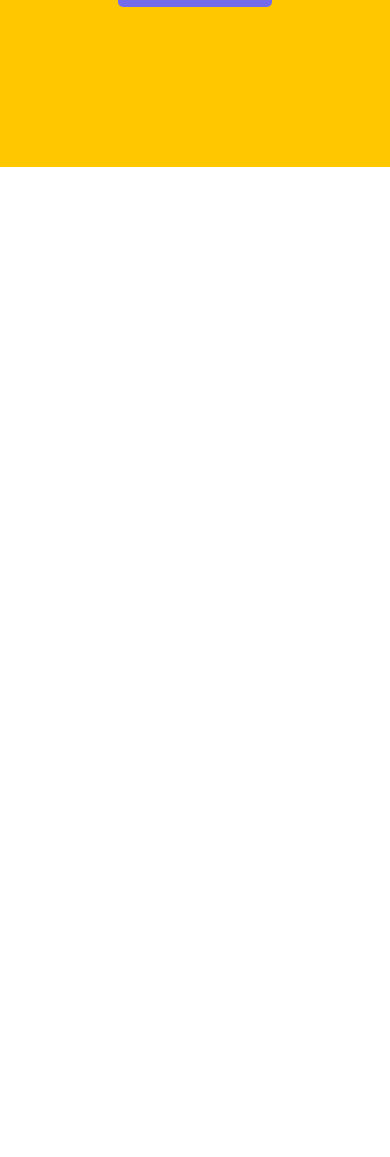
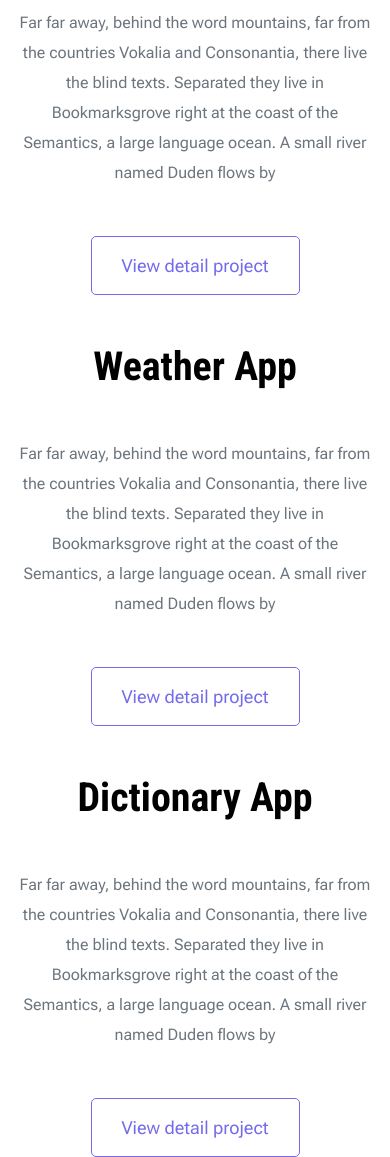
Before and after one commit to yuliiazubenko/portfolio-project, a plain HTML site: page index.html in a window 390 px wide. Shown: the part 648-1805 px from the top of the page. Before the commit the page ends 844 px from the top, so only its background shows below. Drawn offline with nearby package versions, Linux system fonts and the light colour scheme.

Commit message:
Added homepage design

```diff
--- a/index.html
+++ b/index.html
@@ -38,5 +38,73 @@
         <a href="#" class="btn btn-branding">Contact me</a>
       </div>
     </div>
+
+    <p class="text-center m-4">
+      Featured Project which my best projects be choice to show
+    </p>
+
+    <div class="container">
+      <div class="row mb-5">
+        <div class="col d-none d-lg-block">
+          <img src="images/yogurt.png" alt="yogurt project" class="img-fluid" />
+        </div>
+        <div class="col">
+          <div class="project-description">
+            <h2 class="mb-5">Yogurt Project</h2>
+            <p class="mb-5 text-muted">
+              Far far away, behind the word mountains, far from the countries
+              Vokalia and Consonantia, there live the blind texts. Separated
+              they live in Bookmarksgrove right at the coast of the Semantics, a
+              large language ocean. A small river named Duden flows by
+            </p>
+            <a href="#" class="btn btn-branding-outline">View detail project</a>
+          </div>
+        </div>
+      </div>
+
+      <div class="row mb-5">
+        <div class="col">
+          <div class="project-description">
+            <h2 class="mb-5">Weather App</h2>
+            <p class="mb-5 text-muted">
+              Far far away, behind the word mountains, far from the countries
+              Vokalia and Consonantia, there live the blind texts. Separated
+              they live in Bookmarksgrove right at the coast of the Semantics, a
+              large language ocean. A small river named Duden flows by
+            </p>
+            <a href="#" class="btn btn-branding-outline">View detail project</a>
+          </div>
+        </div>
+        <div class="col d-none d-lg-block">
+          <img
+            src="images/weather.png"
+            alt="yogurt project"
+            class="img-fluid"
+          />
+        </div>
+      </div>
+
+      <div class="row">
+        <div class="col d-none d-lg-block">
+          <img
+            src="images/dictionary.png"
+            alt="yogurt project"
+            class="img-fluid"
+          />
+        </div>
+        <div class="col">
+          <div class="project-description">
+            <h2 class="mb-5">Dictionary App</h2>
+            <p class="mb-5 text-muted">
+              Far far away, behind the word mountains, far from the countries
+              Vokalia and Consonantia, there live the blind texts. Separated
+              they live in Bookmarksgrove right at the coast of the Semantics, a
+              large language ocean. A small river named Duden flows by
+            </p>
+            <a href="#" class="btn btn-branding-outline">View detail project</a>
+          </div>
+        </div>
+      </div>
+    </div>
   </body>
 </html>
--- a/styles/portfolio.css
+++ b/styles/portfolio.css
@@ -22,11 +22,17 @@ h6 {
 
 h1 {
   font-size: 96px;
-  font-weight: bold;
+  line-height: 1.5;
+}
+
+h2 {
+  font-size: 64px;
 }
 
 p {
   font-weight: normal;
+  font-size: 16px;
+  line-height: 30px;
 }
 
 .hero {
@@ -45,7 +51,7 @@ p {
   font-family: var(--heading-font-family);
   font-size: 24px;
   font-weight: normal;
-  line-height: 2;
+  line-height: 1.5;
 }
 
 .btn-branding {
@@ -56,3 +62,33 @@ p {
   line-height: 27px;
   padding: 15px 30px;
 }
+
+.btn-branding-outline {
+  color: var(--branding-color);
+  border: 1px solid var(--branding-color);
+  font-size: 18px;
+  line-height: 27px;
+  padding: 15px 30px;
+  border-radius: 5px;
+}
+
+@media (max-width: 900px) {
+  h1 {
+    font-size: 50px;
+  }
+
+  h2 {
+    font-size: 40px;
+  }
+
+  .hero {
+    background: var(--secondary-color);
+    text-align: center;
+    padding: 80px 20px;
+  }
+
+  .project-description {
+    padding: 0;
+    text-align: center;
+  }
+}
```
Also changed, not shown: images/dictionary.png (added), images/weather.png (added), images/yogurt.png (added).
